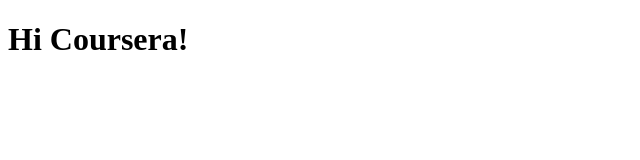
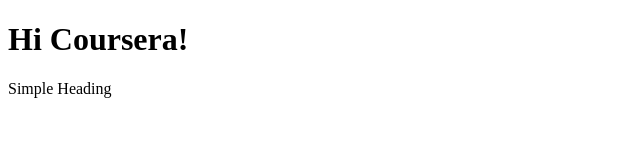
Before and after one commit to nitishnt/coursera-test, a plain HTML site: page site/index.html in a window 1280 px wide. Shown: the whole page, without its empty margins (0-640 px from the left). Drawn offline with Linux system fonts and the light colour scheme.

Commit message:
small addition

```diff
--- a/site/index.html
+++ b/site/index.html
@@ -5,5 +5,6 @@
 </head>
 <body>
 <h1>Hi Coursera!</h1>
+<p1>Simple Heading</p1>
 </body>
 </html>
```
